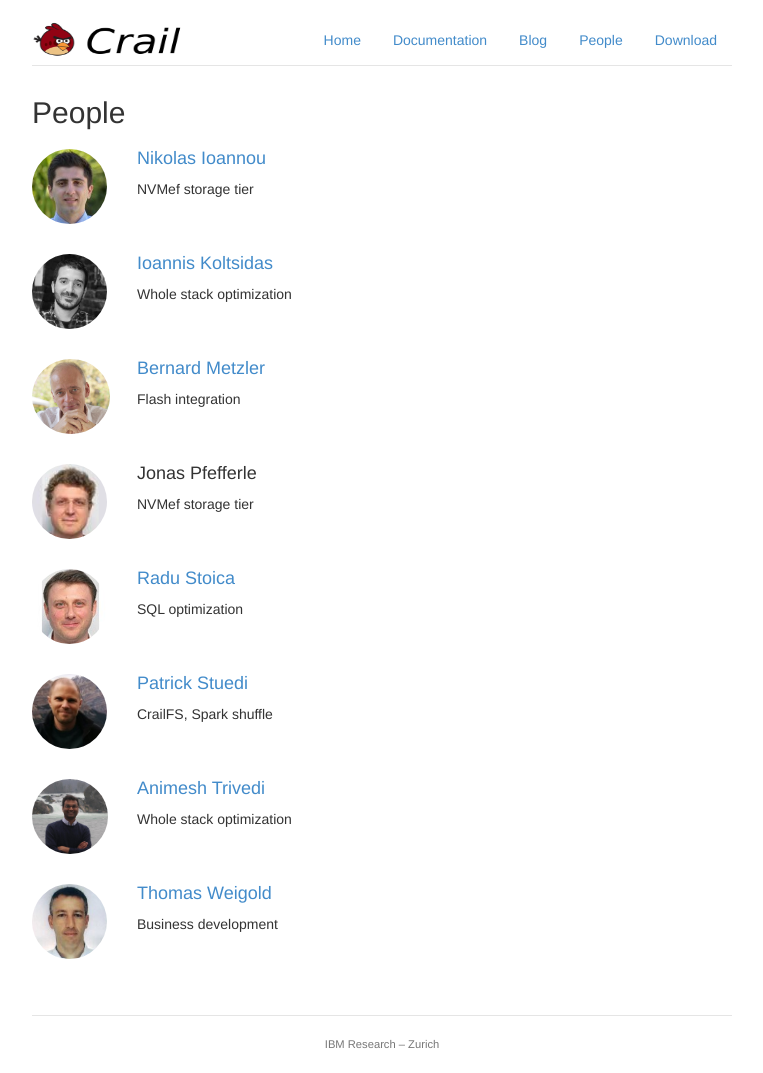
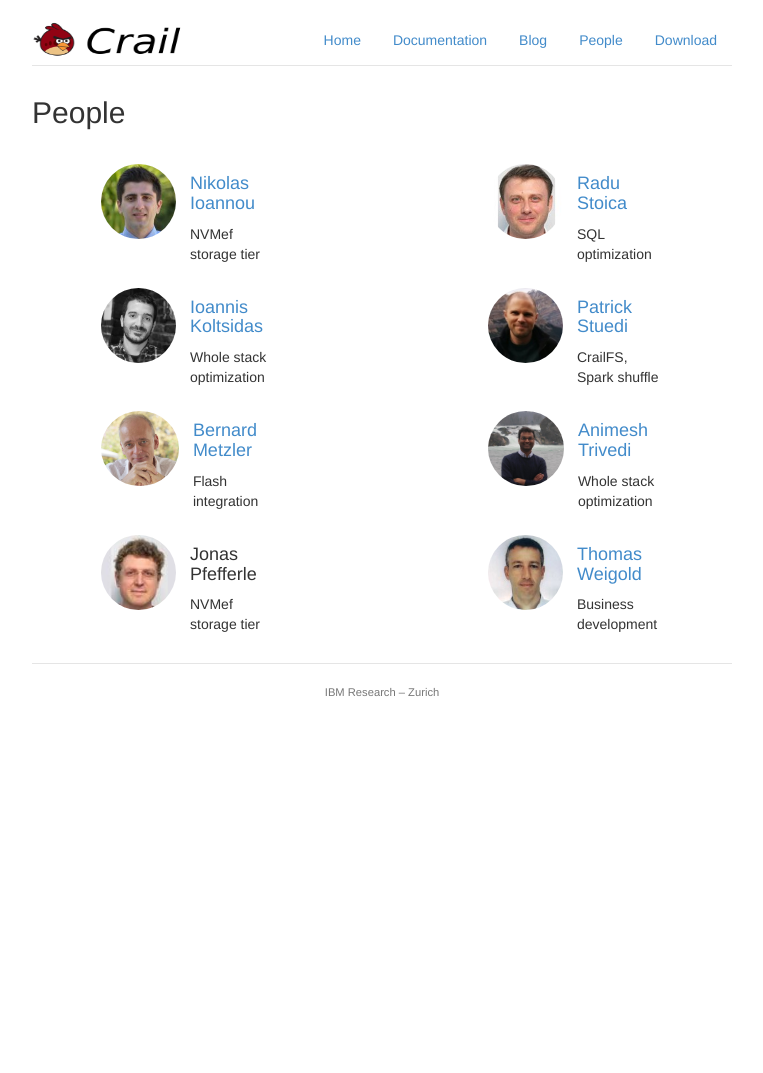
Before and after one commit to apache/incubator-crail-website, a Jekyll site: the page built from people.html, in a window 1280 px wide. Shown: the whole page, without its empty margins (258-1021 px from the left). Built offline with Jekyll 4.4.1, drawn with Linux system fonts in a browser that asks for light colours; after the commit the page ends 900 px from its top, so only the background shows below that.

Commit message:
Added two column format for people list

```diff
--- a/css/group.css
+++ b/css/group.css
@@ -23,6 +23,7 @@ body {
   border-top: 1px solid #e5e5e5;
   text-align: center;
   font-size: 0.8em;
+  clear: both;
 }
 .footer p {
   margin: 0.1em 0;
@@ -66,6 +67,7 @@ body {
   /* Remove the padding we set earlier */
   .header,
   .footer {
+    clear: both;
     padding-left: 0;
     padding-right: 0;
   }
@@ -145,3 +147,33 @@ ul.news .bloglink a {
     float: right;
     margin: 0 0 1em 1em;
 }
+
+ul.double-col {
+   columns: 2;
+  -webkit-columns: 2;
+  -moz-columns: 2;
+   overflow:hidden;
+   width: 800px;
+}
+
+div.bio {
+    margin: 0 0 1em 1em;
+}
+
+ul.double-col li {
+    clear: both;
+    height: auto;
+    display: inline;
+    vertical-align: middle;
+    width: 50%;
+    margin: .5rem 0rem;
+    float: left;
+    /*display: table; */
+    /*display: table-cell; */
+}
+
+.col-md-8 {
+}
+
+.col-md-4 {
+}
--- a/people.html
+++ b/people.html
@@ -3,29 +3,31 @@ layout: default
 title: People
 ---
 
+
+<!-- <div class="row"> -->
 {% for role in site.roles %}
    {% assign people = (site.data.people | where: "role", role.key) | sort: "last_name" %}
    {% if people != empty %}
+        <div class="col-md-{% if grp contains 'grad' %}8{% else %}8{% endif %}">
             <h3>{{ role.name }}</h3>
-        <dl class="people">
+            <ul class="double-col">
             {% for person in people %}
-             <dt class="person">
+                <li>
                   {% if person.image %}
                     {% if person.webpage %} <a href="{{ person.webpage |escape }}"> {% endif %}
-                   <img class="img-circle" src="{{ site.base }}/{{ person.image }}" alt=" {{ person.name }} " style="height:75px;">
+                    <img class="img-circle" src="{{ site.base }}/{{ person.image }}" alt=" {{ person.name }} " style="height:75px; float:left; margin: 0em 1em 1em 1em">
                     {% if person.webpage %} </a> {% endif %}
                   {% endif %}
-             </dt>
-             <dd class="person">
-                {% if person.webpage %} <a href="{{ person.webpage |escape }}"> {% endif %}
-                <h4> {{ person.display_name }} </h4>
-                {% if person.webpage %} </a> {% endif %}
-               {% if person.bio %}
-                  {{ person.bio | markdownify }}
-               {% endif %}
-             </dd>
+                    <div class="bio">
+                    {% if person.webpage %}<a href="{{ person.webpage | escape }}">{% endif %}
+                    <h4>{{person.display_name}}</h4>
+                    {% if person.webpage %}</a>{% endif %}
+                  {% if person.bio %}<p class="bio">{{person.bio}}</p>{% endif %}
+                   </div>
+                </li>
             {% endfor %}
-        </dl>
-        <br>
+            </ul>
+        </div>
    {% endif %}
 {% endfor %}
+<!-- </div> -->
```
Lines whose indentation alone changed are shown as unchanged.
